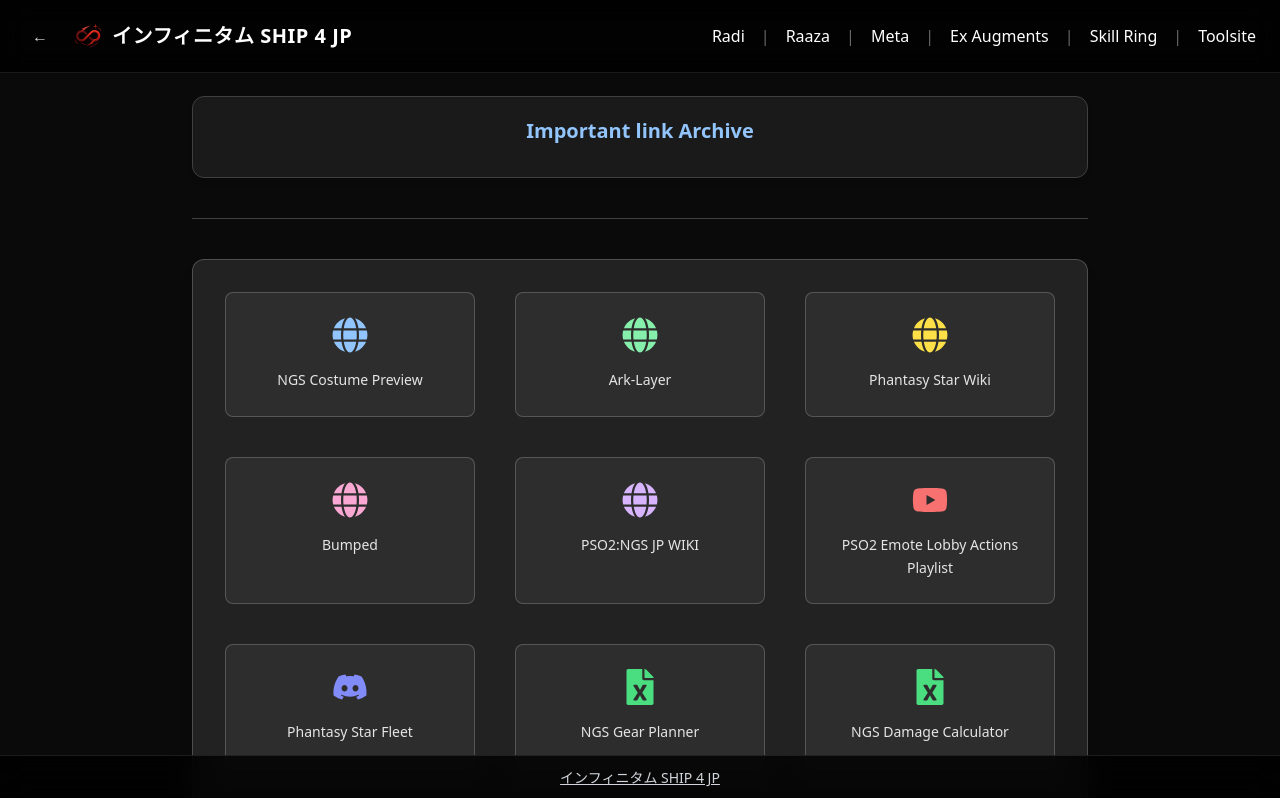
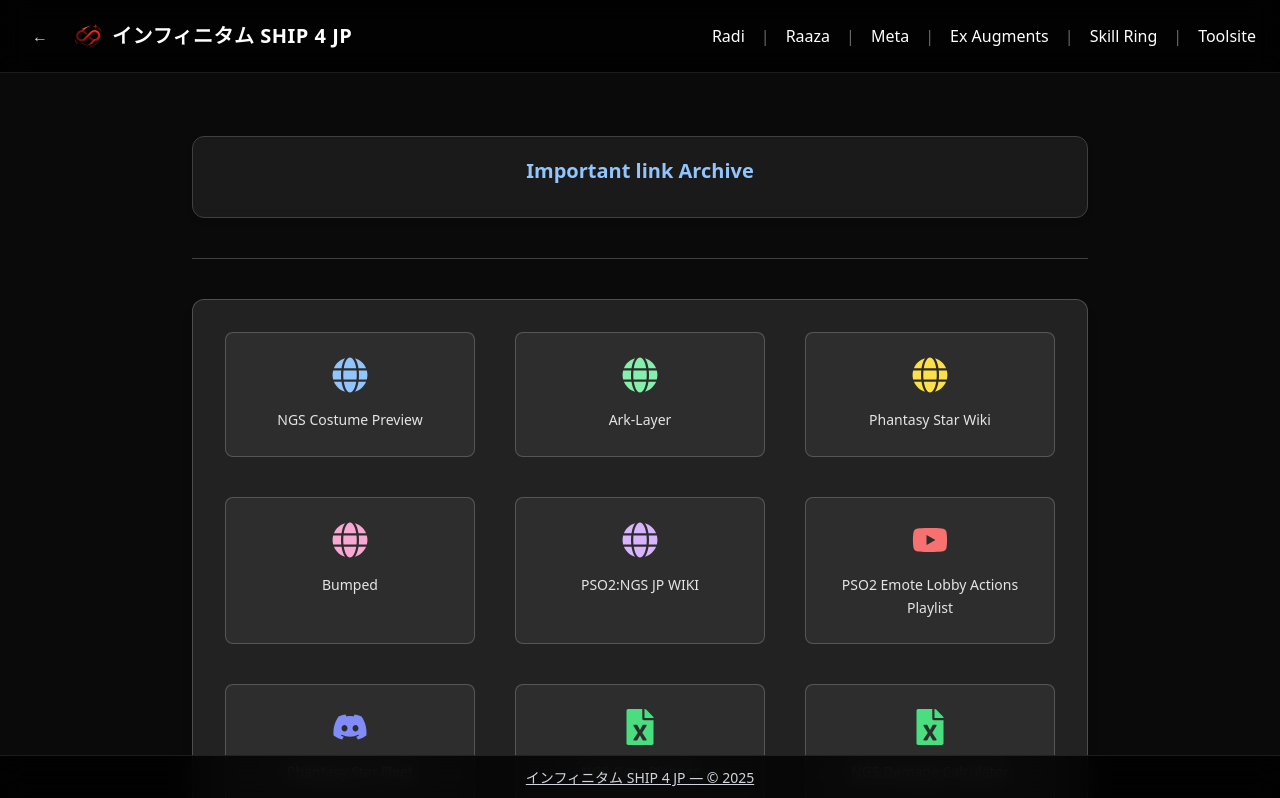
Before and after one commit to trisbaena/ngs-augment-list, a React (Vite) app: page /toolsite in a window 1280 px wide. Shown: the top 798 px of the page. Built offline with nearby package versions, Linux system fonts and the light colour scheme.

Commit message:
fix sticky and dynamic header

```diff
--- a/src/App.jsx
+++ b/src/App.jsx
@@ -27,7 +27,7 @@
   if (loading) return <SplashScreen />;
 
   return (
-    <div className="min-h-screen bg-neutral-950 text-white">
+    <div className="min-h-screen bg-neutral-950 text-white pt-10 pb-10">
       <Header />
 
       <Suspense fallback={<div className="pt-24 p-6">Loading...</div>}>
--- a/src/components/Footer.jsx
+++ b/src/components/Footer.jsx
@@ -13,7 +13,7 @@
       "
     >
        <a href="https://discord.gg/Qspvfk7dPQ" target="_blank" rel="noreferrer" className="underline">
-          インフィニタム SHIP 4 JP</a>
+          インフィニタム SHIP 4 JP — © 2025</a>
 
     </footer>
   )
--- a/src/components/Toast.jsx
+++ b/src/components/Toast.jsx
@@ -17,13 +17,9 @@
         shadow-lg backdrop-blur-sm
         flex items-center gap-2
       ">
-
-        {/* ชื่อเป็นสีเขียวเรืองแสง */}
         <span className="font-bold text-green-400 drop-shadow-[0_0_6px_rgba(0,255,100,0.9)]">
           {copiedText}
         </span>
-
-        {/* suffix สีปกติ */}
         <span>{suffix}</span>
 
       </div>
```
Also changed, not shown: src/pages/ExAugments.jsx (+7 -7 lines).
